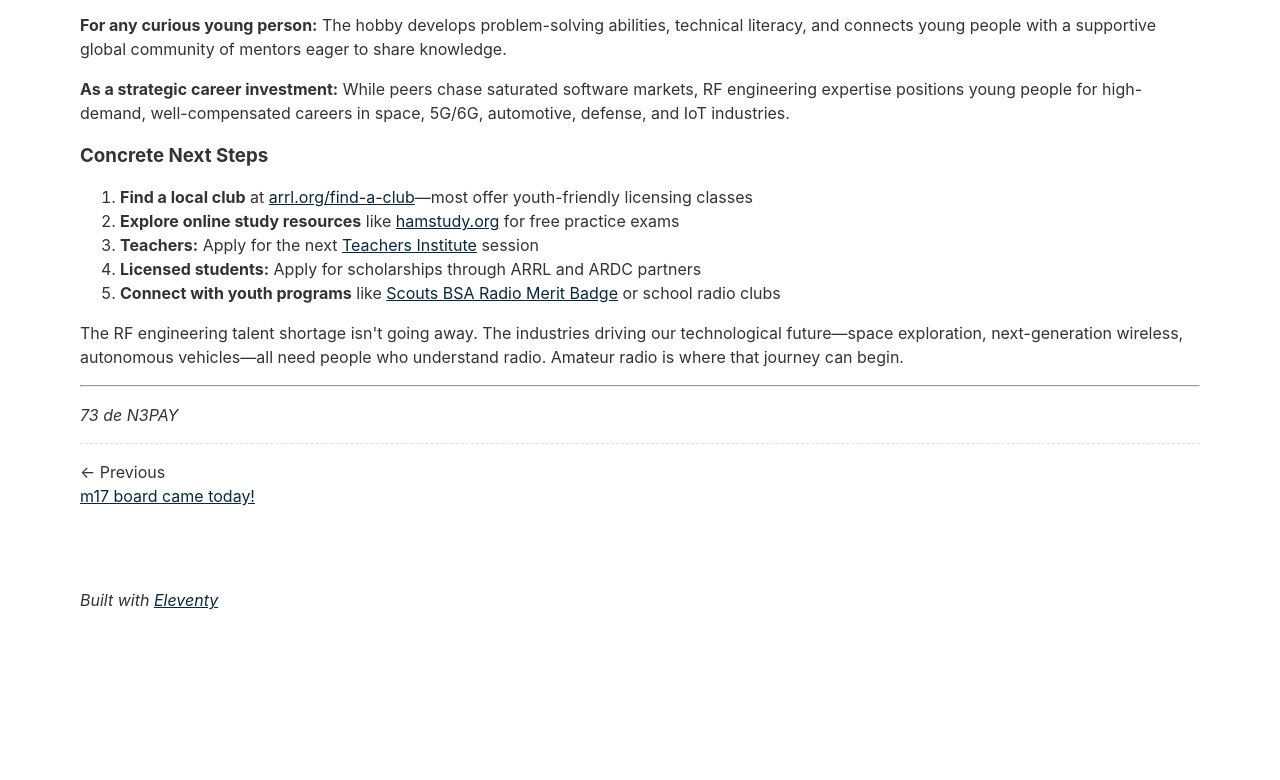
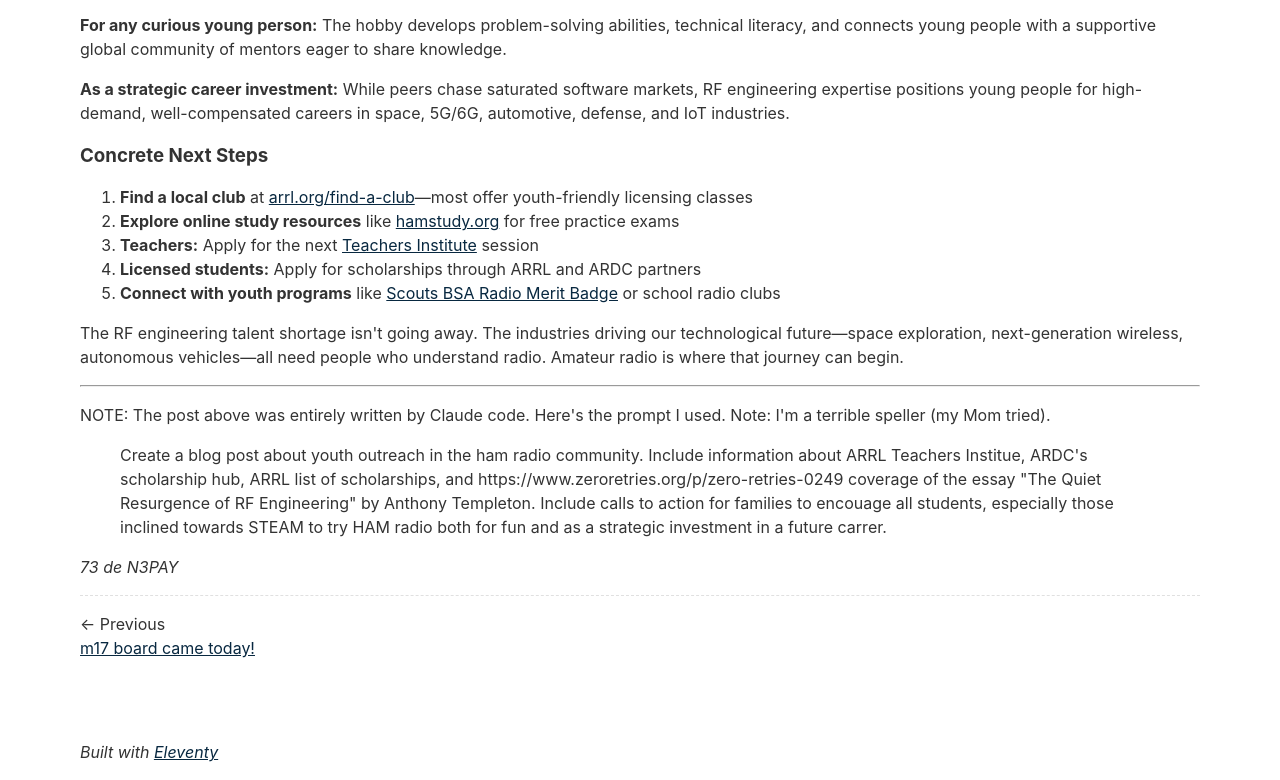
Before and after one commit to payne/n3pay.net, an Eleventy site: page content/blog/YouthOutreach/YouthOutreach.md in a window 1280 px wide. Shown: the part 2182-2962 px from the top of the page. Before the commit the page ends 2810 px from the top, so only its background shows below. Built offline with nearby package versions, Linux system fonts and the light colour scheme; Eleventy itself is replaced by a stand-in of ours; files that its build step writes are made by us from their sources; what @zachleat/heading-anchors, zod-validation-error would draw is missing.

Commit message:
Added note about CLAUDE prompt

```diff
--- a/content/blog/YouthOutreach/YouthOutreach.md
+++ b/content/blog/YouthOutreach/YouthOutreach.md
@@ -101,4 +101,8 @@ The RF engineering talent shortage isn't going away. The industries driving our
 
 ---
 
+NOTE: The post above was entirely written by Claude code.  Here's the prompt I used.  Note: I'm a terrible speller (my Mom tried).
+
+> Create a blog post about youth outreach in the ham radio community.  Include information about ARRL Teachers Institue, ARDC's scholarship hub, ARRL list of scholarships, and https://www.zeroretries.org/p/zero-retries-0249 coverage of the essay "The Quiet Resurgence of RF Engineering" by Anthony Templeton.  Include calls to action for families to encouage all students, especially those inclined towards STEAM to try HAM radio both for fun and as a strategic investment in a future carrer.
+
 *73 de N3PAY*
```
